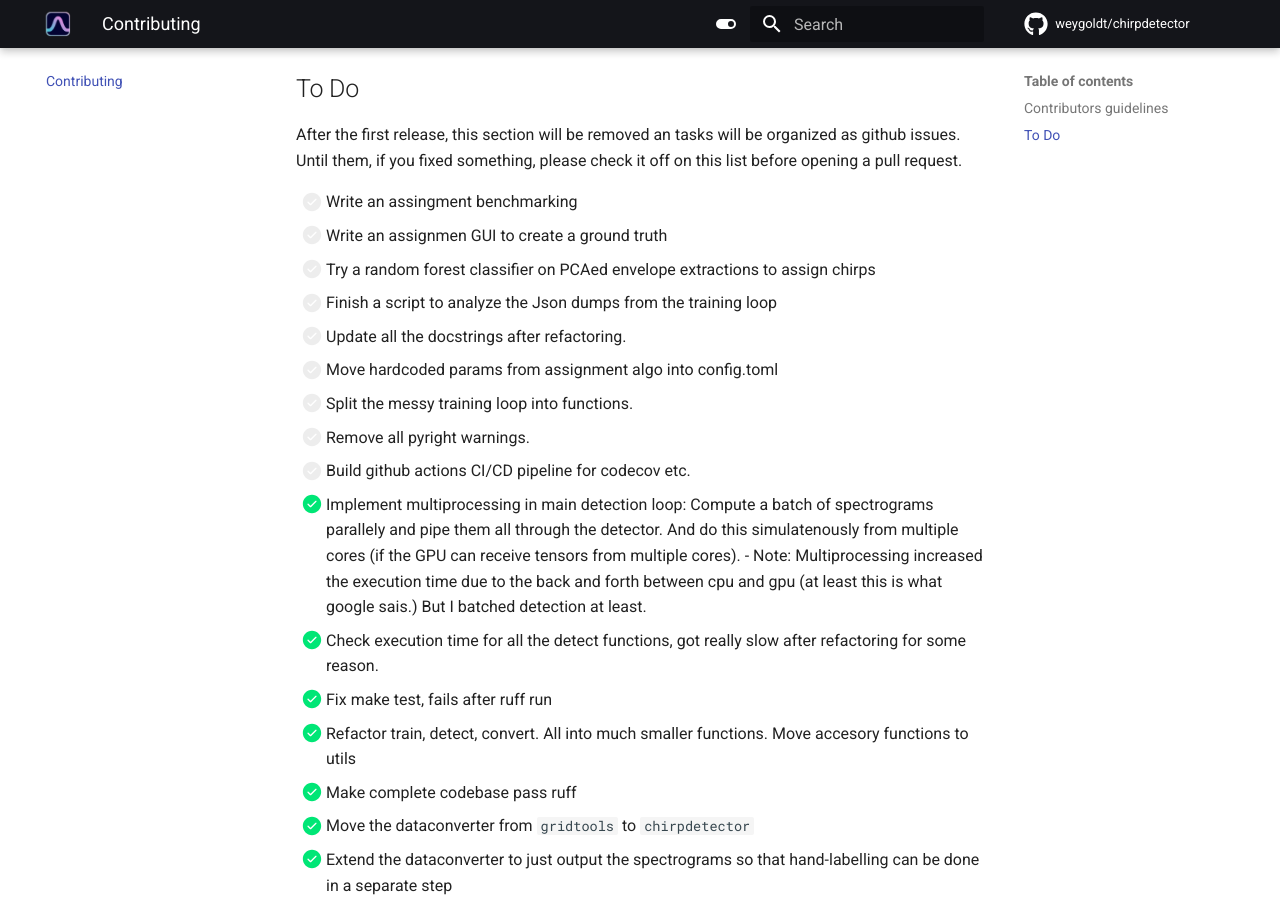
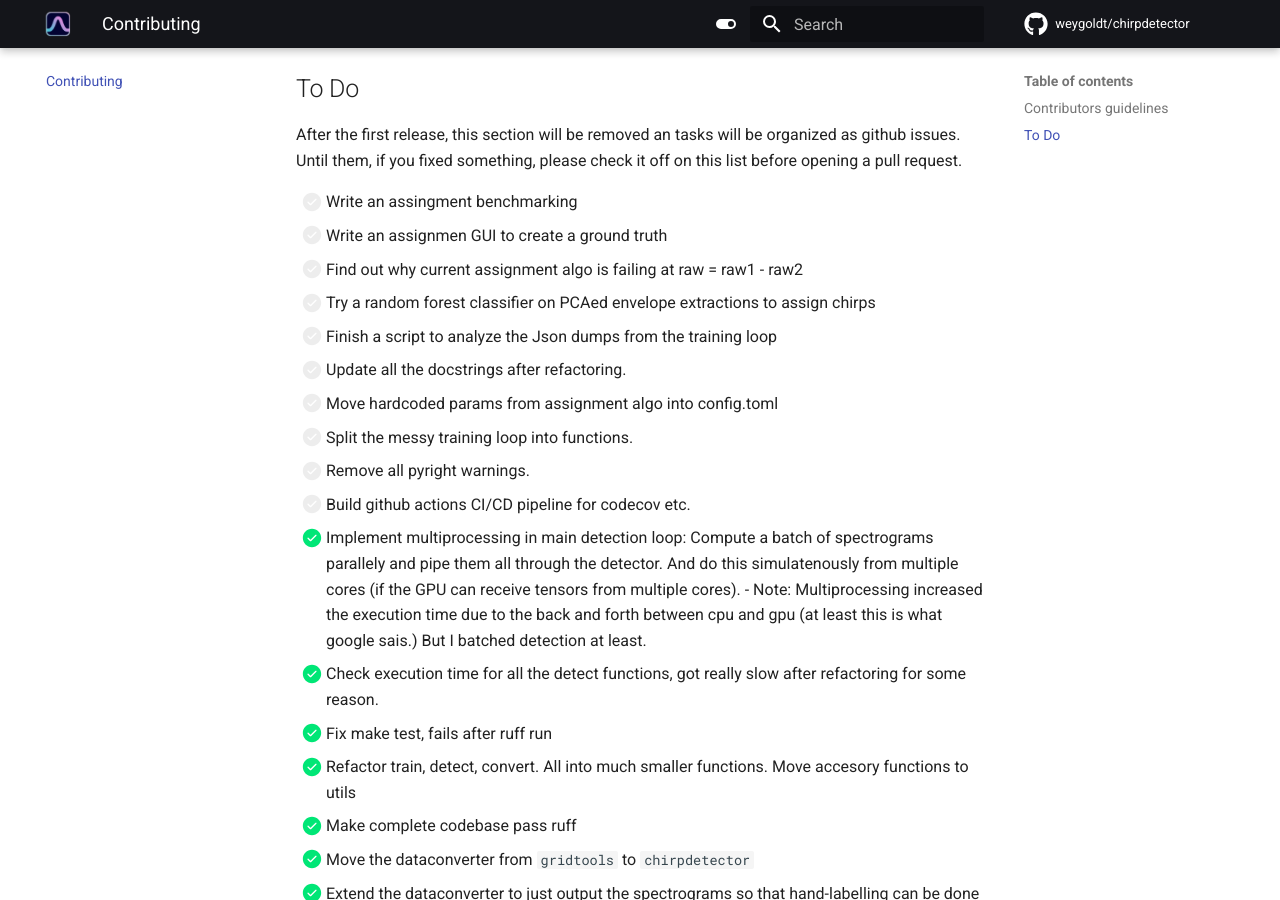
Before and after one commit to weygoldt/chirpdetector, an MkDocs documentation site: the page built from docs/contributing.md, in a window 1280 px wide and 900 px high, scrolled down 836 px. Built offline with MkDocs 1.6.1 and Material for MkDocs 9.7.7, drawn with Linux system fonts in a browser that asks for light colours; emoji names are drawn with the system emoji font; comment, search, counter and statistics services are not loaded.

Commit message:
added todos

```diff
--- a/docs/contributing.md
+++ b/docs/contributing.md
@@ -31,6 +31,7 @@ list before opening a pull request.
 
 - [ ] Write an assingment benchmarking
 - [ ] Write an assignmen GUI to create a ground truth
+- [ ] Find out why current assignment algo is failing at raw = raw1 - raw2
 - [ ] Try a random forest classifier on PCAed envelope extractions to assign chirps
 - [ ] Finish a script to analyze the Json dumps from the training loop
 - [ ] Update all the docstrings after refactoring.
```
